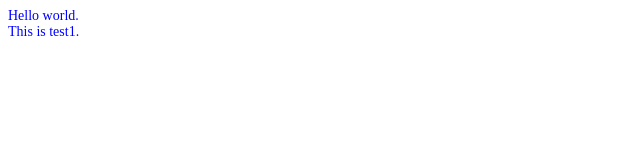
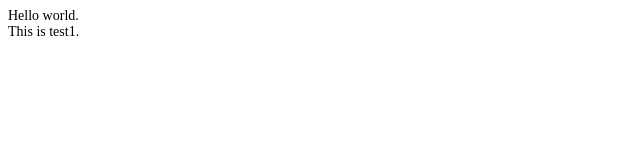
Before and after one commit to xuffang/git_demo_test, a plain HTML site: page index.html in a window 1280 px wide. Shown: the whole page, without its empty margins (0-640 px from the left). Drawn offline with Linux system fonts and the light colour scheme.

Commit message:
demo.cssxxx

```diff
--- a/demo.css
+++ b/demo.css
@@ -3,5 +3,5 @@
     font-size: 14px;
 }
 .box {
-    color:blue;
+    color:bluexxx;
 }
```
